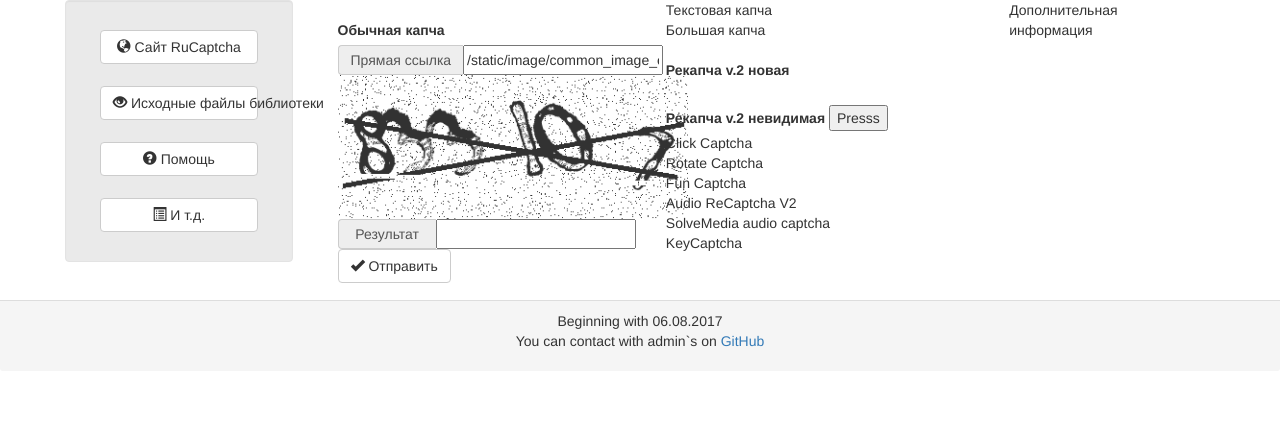
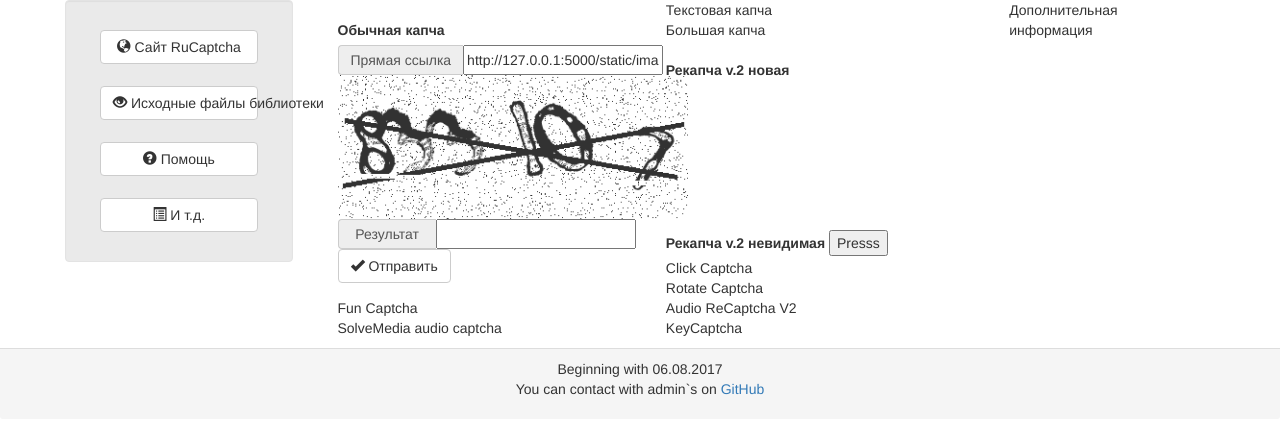
Before and after one commit to AndreiDrang/python-rucaptcha, a Flask app: page / in a window 1280 px wide. Shown: the part 130-564 px from the top of the page. Run offline with Flask 2, Linux system fonts and the light colour scheme; some libraries are stand-ins or nearby versions.

Commit message:
Пофикшен импорт файлов.

```diff
--- a/Web-Interface/application/captcha_handlers.py
+++ b/Web-Interface/application/captcha_handlers.py
@@ -1,4 +1,4 @@
-from application import Database
+from .dbconnect import Database
 
 # Обработчик капчи
 class CaptchaHandler:
--- a/Web-Interface/application/templates/elements/common_captcha.html
+++ b/Web-Interface/application/templates/elements/common_captcha.html
@@ -7,7 +7,7 @@
             Прямая ссылка
         </div>
         <input style="height: 30px; width: 200px" maxlength="400" name="common_captcha_src"
-               value="/static/image/common_image_example/{{ payload.common_captcha_source }}">
+               value="http://127.0.0.1:5000/static/image/common_image_example/{{ payload.common_captcha_source }}">
     </div>
       <img src="/static/image/common_image_example/{{ payload.common_captcha_source }}" style="max-height:350px; max-width:350px">
       <div class="input-group">
--- a/Web-Interface/application/templates/elements/recaptcha_v2_new.html
+++ b/Web-Interface/application/templates/elements/recaptcha_v2_new.html
@@ -1,6 +1,6 @@
 {% block content %}
 <br>
-  <form  name="new_cashbox" enctype="multipart/form-data" method="post">
+  <form  name="new_cashbox" style="height: 150px" enctype="multipart/form-data" method="post">
       <label>Рекапча v.2 новая</label>
         <div class="g-recaptcha" data-sitekey="6Lf77CsUAAAAALLFD1wIhbfQRD07VxhvPbyQFaQJ"></div>
   </form>
--- a/Web-Interface/application/views.py
+++ b/Web-Interface/application/views.py
@@ -2,7 +2,7 @@ from flask import render_template, redirect, request, url_for, session
 from application import app
 import os
 import random
-from application import Database
+from .dbconnect import Database
 
 
 @app.route('/', methods = ["GET", "POST"])
```
